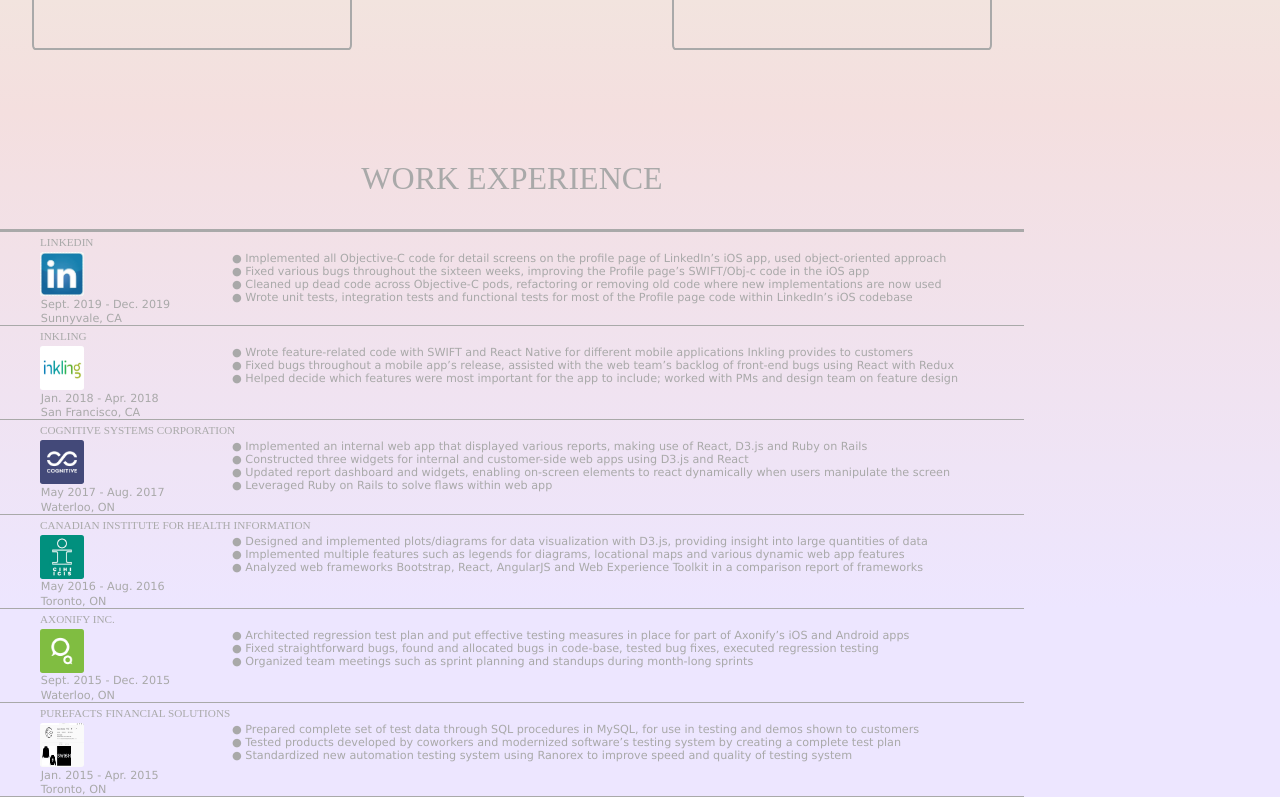
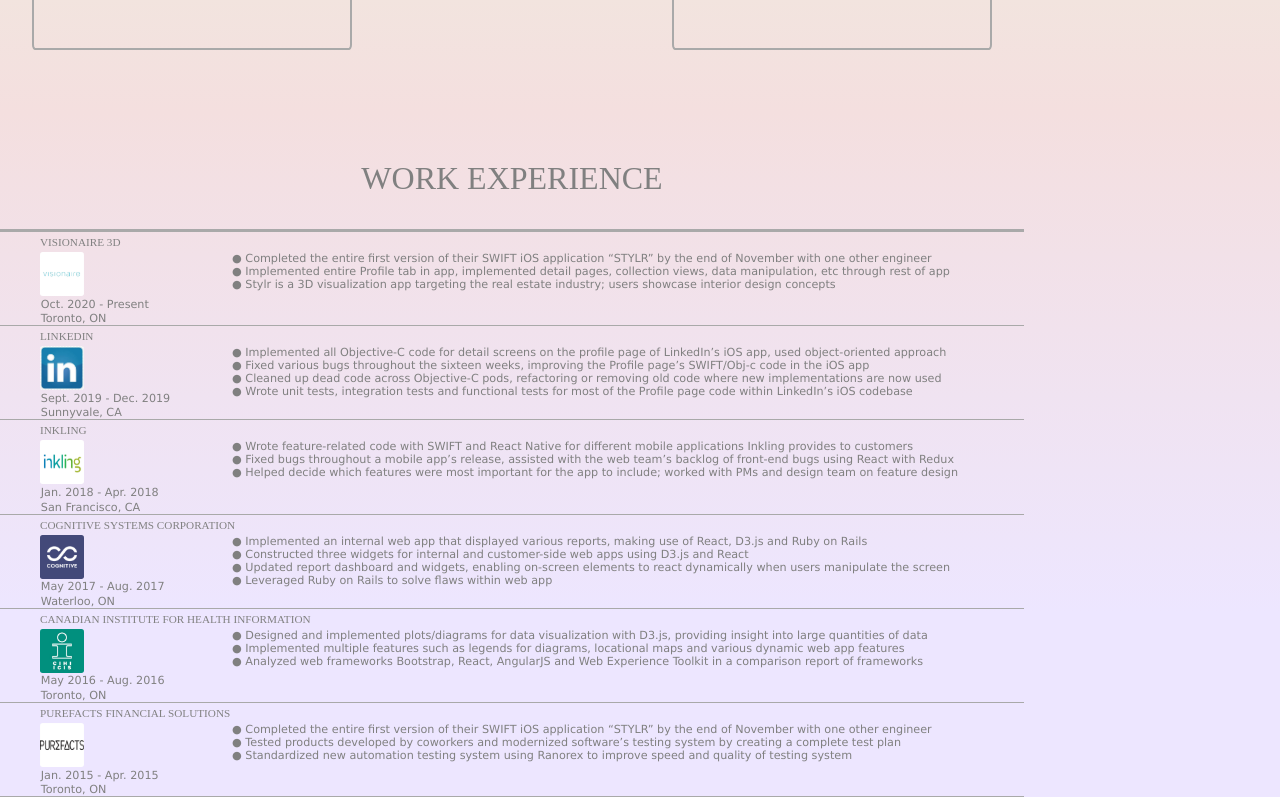
Before and after one commit to a97madison/base-personal-website-material, a React (Create React App) app: page / in a window 1280 px wide. Shown: the part 1328-2125 px from the top of the page. Built offline with nearby package versions, Linux system fonts and the light colour scheme; a web font is replaced by a local one.

Commit message:
Prepare for online
- replace Axonify with Visionaire in Work Experience
- fix stack structure for HomePage / Profile / Work Experience / Education / Portfolio
- make it so that every section has min height = screen height

```diff
--- a/src/App.js
+++ b/src/App.js
@@ -47,6 +47,16 @@
 
   const workExperienceCells = [
     {
+      companyName:"VISIONAIRE 3D",
+      position:"iOS Engineer",
+      companyLink:"https://visionaire3d.com/",
+      city:"Toronto, ON",
+      timeframe:"Oct. 2020 - Present",
+      bulletPointsArray:["● Completed the entire first version of their SWIFT iOS application “STYLR” by the end of November with one other engineer",
+                         "● Implemented entire Profile tab in app, implemented detail pages, collection views, data manipulation, etc through rest of app",
+                         "● Stylr is a 3D visualization app targeting the real estate industry; users showcase interior design concepts"]
+    },
+    {
       companyName:"LINKEDIN",
       position:"iOS ENGINEER",
       companyLink:"https://www.linkedin.com/",
@@ -89,22 +99,12 @@
                          "● Analyzed web frameworks Bootstrap, React, AngularJS and Web Experience Toolkit in a comparison report of frameworks"]
     },
     {
-      companyName:"AXONIFY INC.",
-      position:"QUALITY ASSURANCE ANALYST",
-      companyLink:"https://axonify.com/",
-      city:"Waterloo, ON",
-      timeframe:"Sept. 2015 - Dec. 2015",
-      bulletPointsArray:["● Architected regression test plan and put effective testing measures in place for part of Axonify’s iOS and Android apps",
-                         "● Fixed straightforward bugs, found and allocated bugs in code-base, tested bug fixes, executed regression testing",
-                         "● Organized team meetings such as sprint planning and standups during month-long sprints"]
-    },
-    {
       companyName:"PUREFACTS FINANCIAL SOLUTIONS",
       position:"iOS ENGINEER",
       companyLink:"https://www.purefacts.com/",
       city:"Toronto, ON",
       timeframe:"Jan. 2015 - Apr. 2015",
-      bulletPointsArray:["● Prepared complete set of test data through SQL procedures in MySQL, for use in testing and demos shown to customers",
+      bulletPointsArray:["● Completed the entire first version of their SWIFT iOS application “STYLR” by the end of November with one other engineer",
                          "● Tested products developed by coworkers and modernized software’s testing system by creating a complete test plan",
                          "● Standardized new automation testing system using Ranorex to improve speed and quality of testing system"]
     },
@@ -124,14 +124,15 @@
       time: "Jun. 2020",
       projectLink: "https://github.com/a97madison/chess-with-react-redux",
       bulletPointsArray:["● Web app is built using React with Redux for local and global store of data alongside JavaScript, HTML, CSS and PHP.",
-                         "● N4js is used for type checking of React elements and all of the chess game logic implemented within React components.",
-                         "● Read source code and test app here: https://github.com/a97madison/chess-with-react-redux"],
+                         "● N4js is used for type checking of React elements and all of the chess game logic implemented within React components."],
+      linksArray:["https://github.com/a97madison/chess-with-react-redux"]
     },
     {
       title: "Personal website",
       time: "Aug. 2020",
       projectLink: "https://www.instagram.com/anthony0cap/",
       bulletPointsArray:["● This website is built entirely using React with Redux"],
+      linksArray:[]
     },
     // {
     //   title: "@cian.p's personal website",
@@ -150,6 +151,7 @@
       time: "Sept. 2020",
       projectLink: "https://www.swishstudio2020.com/",
       bulletPointsArray:[],
+      linksArray:["https://swishstudio2020.com"]
     }
   ];
 
@@ -248,7 +250,7 @@
     flexDirection: "column",
     margin: "0px 0px 0px 0px",
     fontFamily: 'Geneva',
-    color: 'darkgrey'
+    color: 'grey'
   };
 
   const adContainerStyle = {
@@ -259,13 +261,19 @@
     backgroundColor: "white"
   }
 
+  const mainSectionStyle = {
+    position: "relative",
+    // display: "flex",
+    // flexDirection: "row"
+  }
+
   // RETURN APP COMPONENT
   return (
     <div style={appStyle}>
       {sidebarObject}
-      <div>
+      <div style={mainSectionStyle}>
+        {homePageObject}
         {profileObject}
-        {homePageObject}
         {workExperienceObject}
         {educationObject}
         {portfolioObject}
--- a/src/Education1/Education.jsx
+++ b/src/Education1/Education.jsx
@@ -14,11 +14,8 @@
     background: "linear-gradient(0deg, " + color1 + " 31%, " + color2 + "100%)",
     display: "flex",
     flexDirection: "column",
-    position: "absolute",
-    marginTop: "270vh",
     height: appHeight,
     width: "100%",
-    top: "0px",
     left: "0px"
   };
   const educationInfoStyle = {
--- a/src/GlobalHelpers.jsx
+++ b/src/GlobalHelpers.jsx
@@ -6,7 +6,7 @@
 import InklingLogo from './Images/Inkling.png';
 import CSCLogo from './Images/CSC.jpg';
 import CIHILogo from './Images/CIHI.jpg';
-import AxonifyLogo from './Images/Axonify.png';
+import VisionaireLogo from './Images/Visionaire.jpg';
 import PurefactsLogo from './Images/Purefacts.png';
 import Uwaterloo from './Images/UWaterloo.jpg';
 // todo: make gifs for each of these images
@@ -50,9 +50,9 @@
       return CSCLogo;
     } else if (name === "CANADIAN INSTITUTE FOR HEALTH INFORMATION") {
       return CIHILogo;
-    } else if (name === "AXONIFY INC.") {
-      return AxonifyLogo;
-    } else if (name === "PUREFACTS") {
+    } else if (name === "VISIONAIRE 3D") {
+      return VisionaireLogo;
+    } else if (name === "PUREFACTS FINANCIAL SOLUTIONS") {
       return PurefactsLogo;
     } else if (name === "UWaterloo") {
       return Uwaterloo;
--- a/src/Portfolio1/Portfolio.jsx
+++ b/src/Portfolio1/Portfolio.jsx
@@ -12,6 +12,7 @@
       time={cellProps.time}
       projectLink={cellProps.projectLink}
       bulletPointsArray={cellProps.bulletPointsArray}
+      linksArray={cellProps.linksArray}
     />
   );
 }
@@ -25,22 +26,16 @@
     display: "flex",
     flexDirection: "column",
     textAlign: "center",
-    position: "absolute",
-    marginTop: "360vh",
     height: appHeight,
+    marginBottom: "10vh",
     width: "100%",
-    top: "0px",
     left: "0px",
-    overflowY: "scroll"
   };
   const portfolioCellsStyle = {
     display: "flex",
     flexDirection: "column",
-    position: "relative",
     margin: "0px 20vw 0px 0px",
-    borderBottom: "0.1vmin solid darkgrey",
-    top: "0px",
-    bottom: "0px"
+    right: "0.4vmin"
   };
   const portfolioCells = props.cellsProps.map(portfolioCellsToCellFunction)
   const portfolioTextStyle = {
@@ -56,9 +51,9 @@
 
       <div style={portfolioCellsStyle}>
         {portfolioCells}
+        <div style={portfolioTextStyle} className="Page-text-1">{"MORE COMING SOON"}</div>
       </div>
 
-      <div style={portfolioTextStyle} className="Page-text-1">{"MORE COMING SOON"}</div>
     </div>
   );
 }
--- a/src/Portfolio1/PortfolioCell.jsx
+++ b/src/Portfolio1/PortfolioCell.jsx
@@ -36,7 +36,17 @@
       );
     }
 
+    function textToLinkFunction(text) {
+      return (
+        <p style={portBulletPointsStyle}>
+          {"● "}
+          <a href={text}> {text} </a>
+        </p>
+      )
+    }
+
     const bulletPointObjects = props.bulletPointsArray.map(textToObjectFunction);
+    const linkObjects = props.linksArray.map(textToLinkFunction);
 
   // RETURN PORTFOLIO CELL DIV
   return (
@@ -50,6 +60,7 @@
         </div>
         <div>
           {bulletPointObjects}
+          {linkObjects}
         </div>
       </div>
     </div>
--- a/src/Profile1/Profile.jsx
+++ b/src/Profile1/Profile.jsx
@@ -13,8 +13,6 @@
     background: "linear-gradient(0deg, " + color1 + ", " + color2 + " 100%)",
     display: "flex",
     flexDirection: "column",
-    position: "absolute",
-    marginTop: appHeight,
     height: appHeight,
     width: "100%"
   };
--- a/src/WorkExperience1/WorkExperience.jsx
+++ b/src/WorkExperience1/WorkExperience.jsx
@@ -24,21 +24,17 @@
     background: "linear-gradient(0deg, " + color1 + " 31%, " + color2 + "100%)",
     display: "flex",
     flexDirection: "column",
-    position: "absolute",
-    marginTop: "180vh",
-    height: appHeight,
+    minHeight: appHeight,
     width: "100%",
-    top: "0px",
     left: "0px",
     overflowY: "scroll"
   };
 
   const workExperienceCellsStyle = {
-    margin: "0px 20vw 0px 0px",
+    margin: "0px 20vw 5vh 0px",
     display: "flex",
     flexDirection: "column",
     borderBottom: "0.1vmin solid darkgrey",
-    bottom: "0px",
     right: "0.4vmin"
   };
 
```
Also changed, not shown: src/Images/Axonify.png (deleted), src/Images/Visionaire.jpg (added).
